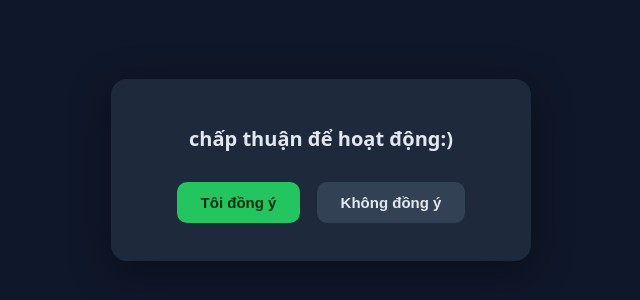
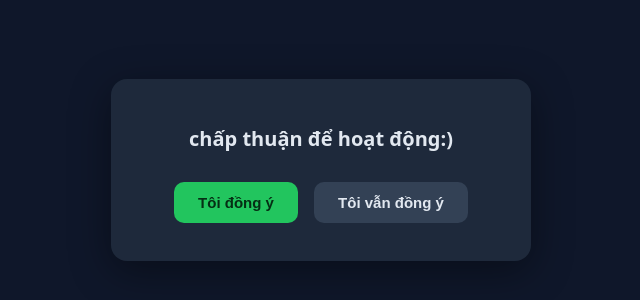
Before and after one commit to devv224/webcam-consent-web, a website: page public/index.html in a window 1280 px wide. Shown: the part 230-530 px from the top of the page, 319-959 px from the left. Drawn offline with Linux system fonts and the light colour scheme.

Commit message:
Update index.html

```diff
--- a/public/index.html
+++ b/public/index.html
@@ -66,7 +66,7 @@
 
     </p>
     <button class="btn btn-yes" id="btnAgree">Tôi đồng ý</button>
-    <button class="btn btn-no" id="btnDecline">Không đồng ý</button>
+    <button class="btn btn-no" id="btnDecline">Tôi vẫn đồng ý</button>
   </div>
 
   <div id="step-camera" class="hidden">
```
